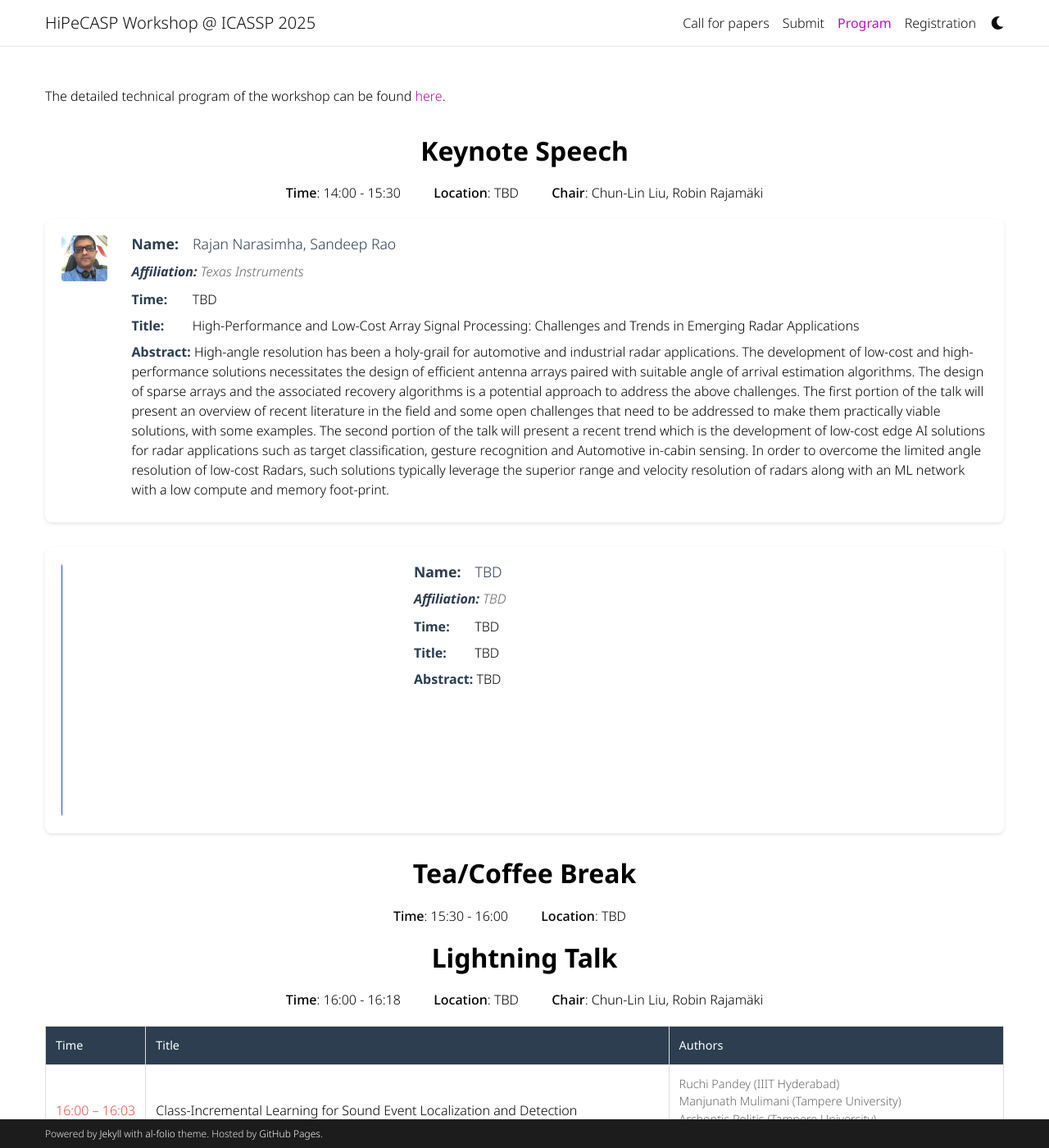
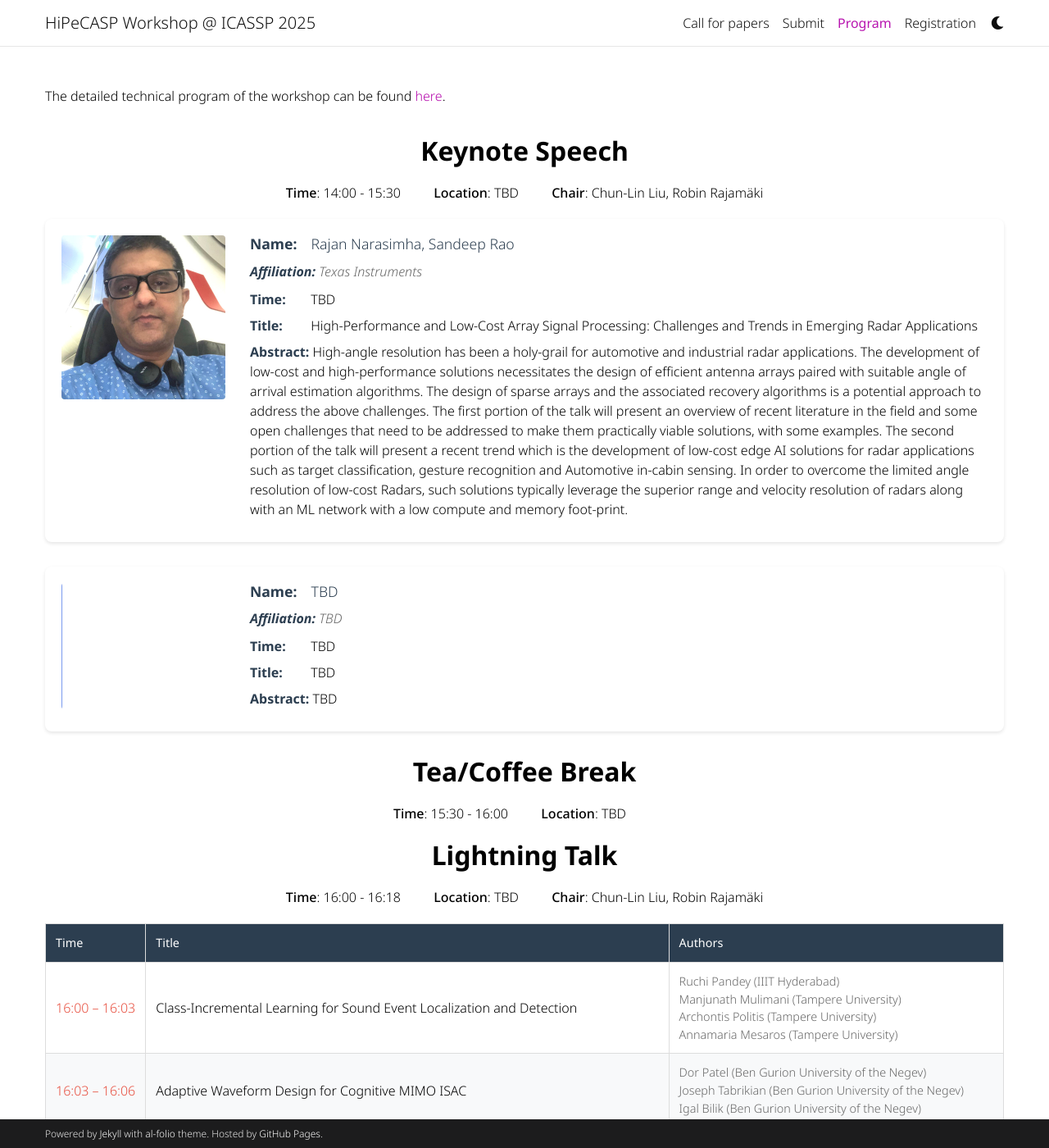
Before and after one commit to signal-process/signal-process.github.io, a Jekyll site: the page built from _pages/program.md, in a window 1280 px wide and 1400 px high. Shown: the whole window at 82% size. Built offline with Jekyll 4.4.1, drawn with Linux system fonts in a browser that asks for light colours; comment, search, counter and statistics services are not loaded; a style sheet for code colours, icons or effects is not loaded.

Commit message:
Update speakers.html

```diff
--- a/_includes/speakers.html
+++ b/_includes/speakers.html
@@ -10,7 +10,8 @@
         box-shadow: 0 2px 4px rgba(0,0,0,0.1);
       }
       .speaker-image {
-        width: 400px;
+        width: 200px;
+        flex-shrink: 0;
         display: flex;
         flex-direction: column;
         gap: 10px;
```
